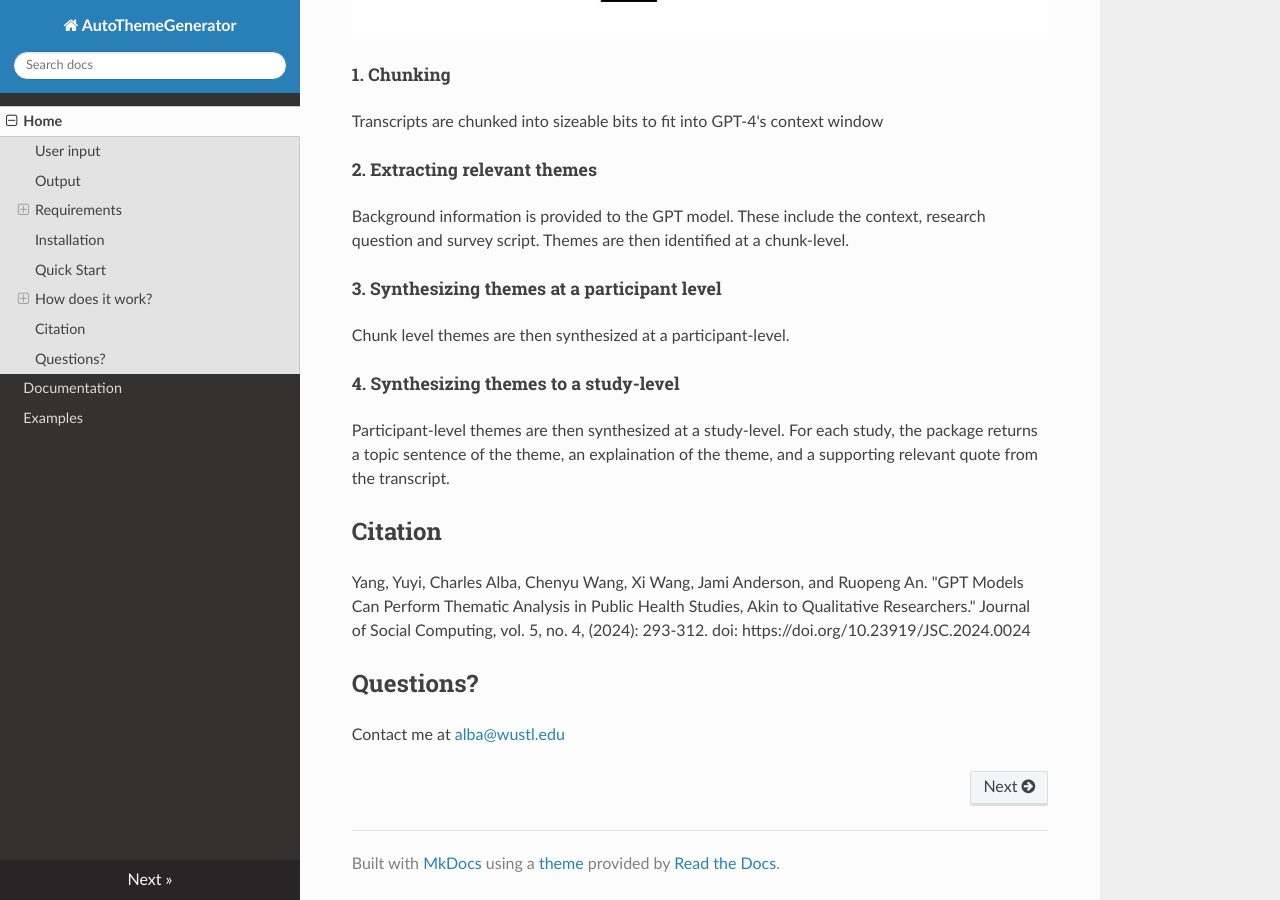
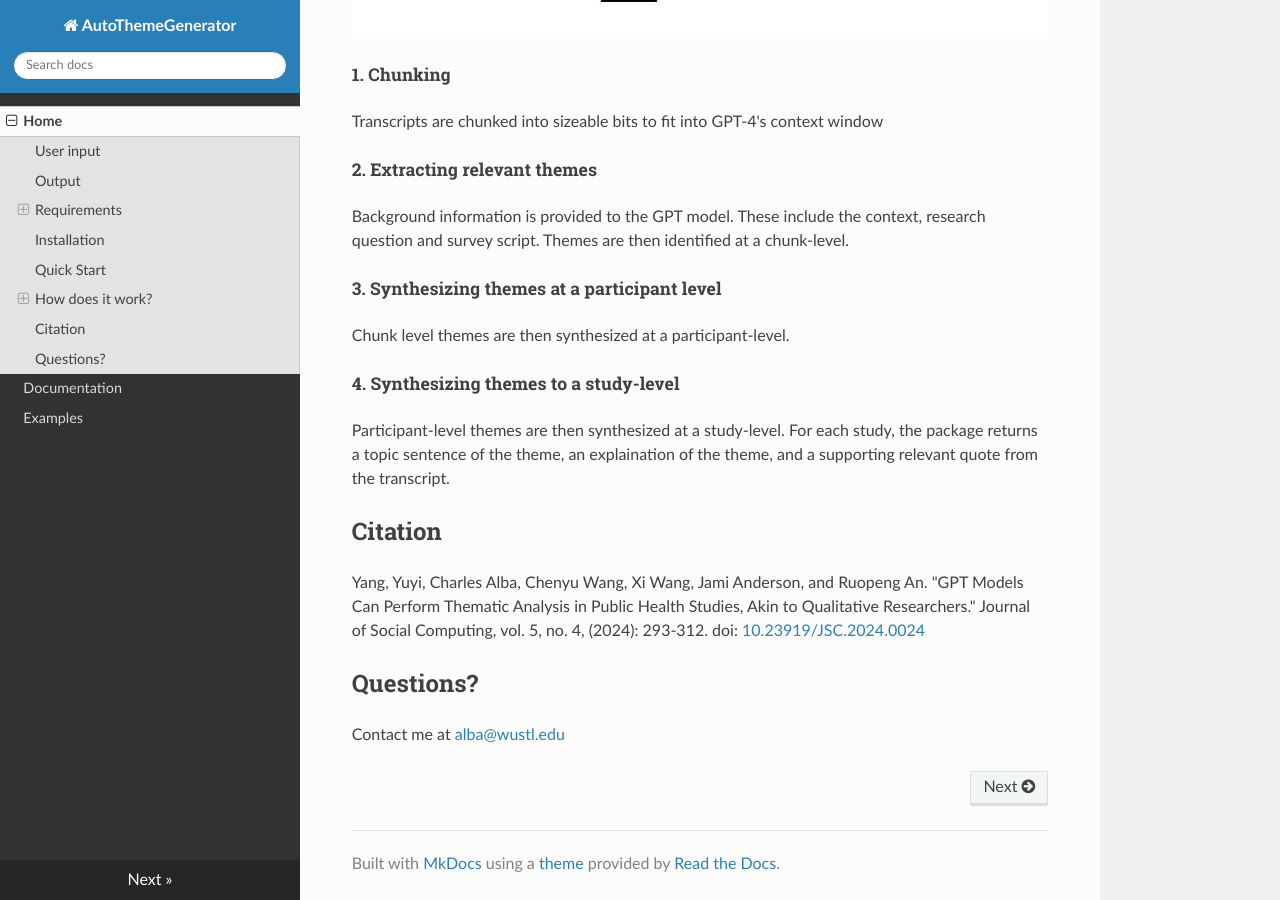
Before and after one commit to cja5553/ReadTheDocs_AutoThemeGenerator, an MkDocs documentation site: the page built from docs/index.md, in a window 1280 px wide and 900 px high, scrolled down 4184 px. Built offline with MkDocs 1.6.1, drawn with Linux system fonts in a browser that asks for light colours; nearby versions of some CDN libraries; part of the change alters nothing that is shown.

Commit message:
Update index.md

```diff
--- a/docs/index.md
+++ b/docs/index.md
@@ -173,7 +173,7 @@ Chunk level themes are then synthesized at a participant-level.
 Participant-level themes are then synthesized at a study-level. For each study, the package returns a topic sentence of the theme, an explaination of the theme, and a supporting relevant quote from the transcript.
 
 ## Citation
-Yang, Yuyi, Charles Alba, Chenyu Wang, Xi Wang, Jami Anderson, and Ruopeng An. "GPT Models Can Perform Thematic Analysis in Public Health Studies, Akin to Qualitative Researchers." Journal of Social Computing, vol. 5, no. 4, (2024): 293-312. doi: https://doi.org/10.23919/JSC.2024.0024
+Yang, Yuyi, Charles Alba, Chenyu Wang, Xi Wang, Jami Anderson, and Ruopeng An. "GPT Models Can Perform Thematic Analysis in Public Health Studies, Akin to Qualitative Researchers." Journal of Social Computing, vol. 5, no. 4, (2024): 293-312. doi: [10.23919/JSC.2024.0024](https://doi.org/10.23919/JSC.2024.0024)
 
 ## Questions?
 Contact me at [alba@wustl.edu](mailto:alba@wustl.edu)
```
